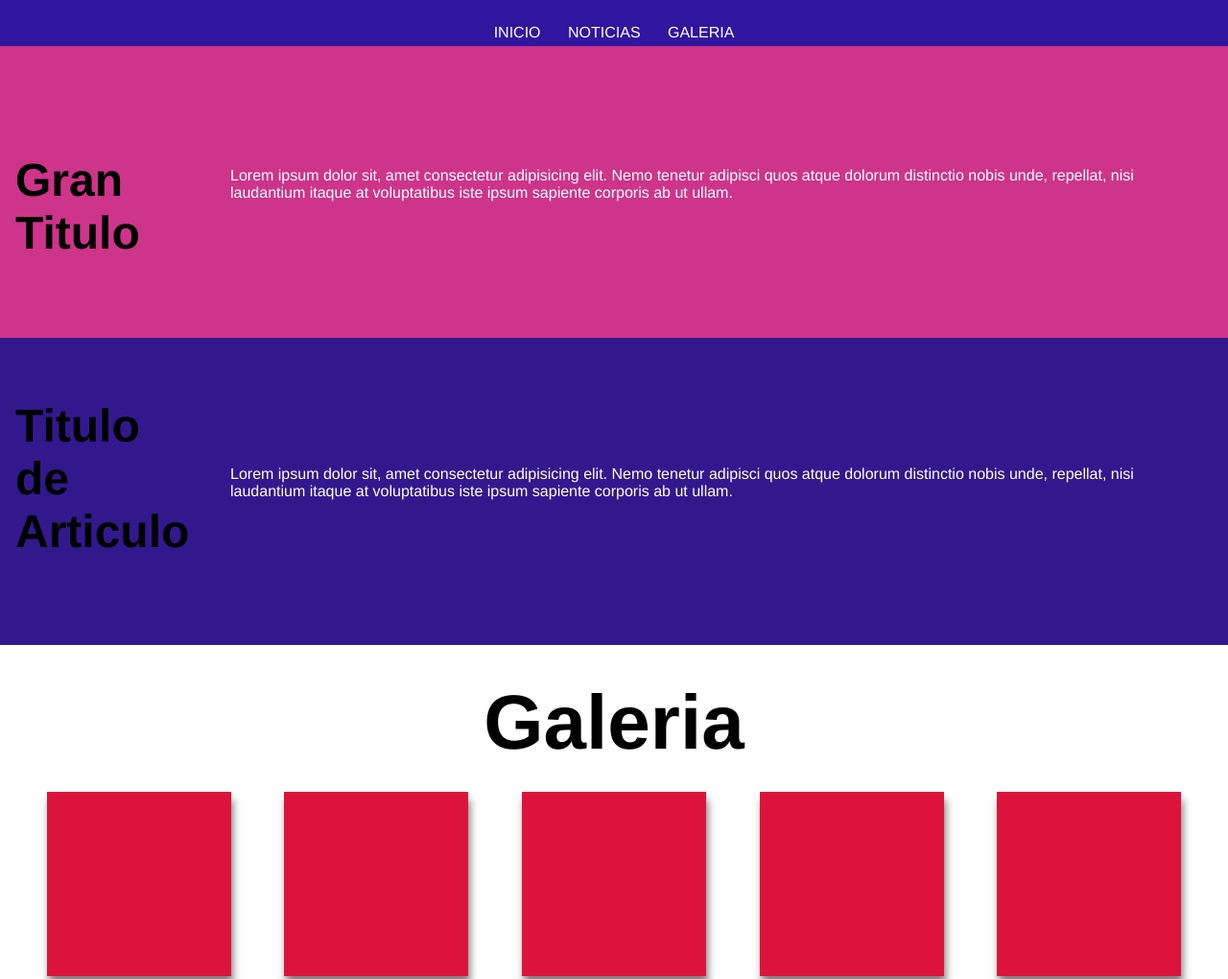
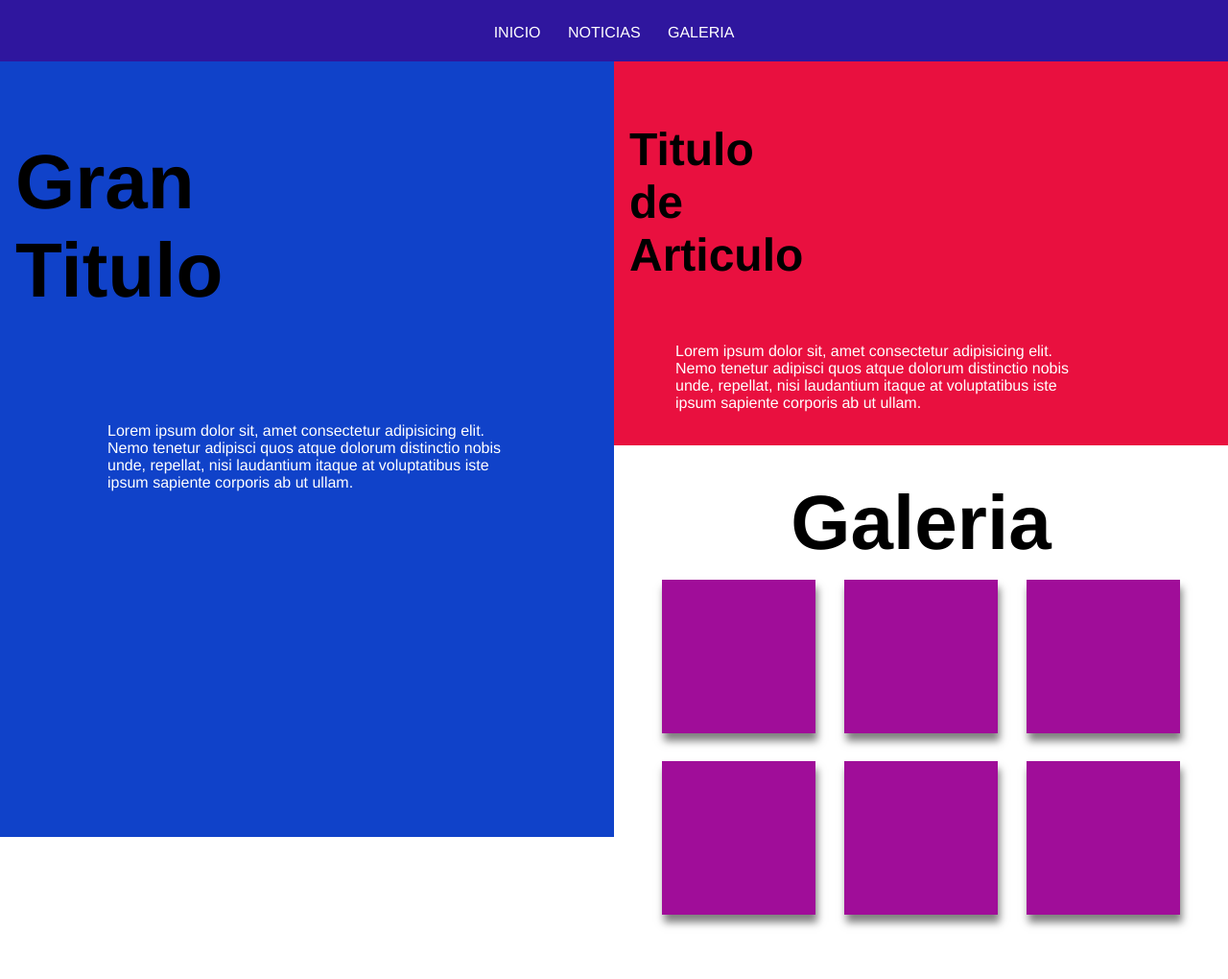
Before and after one commit to erickvilla1998/examen_erick_villa, a plain HTML site: page index.html in a window 1280 px wide. Shown: the top 1020 px of the page at 96% size. After the commit the page ends 986 px from the top, so only its background shows below. Drawn offline with Linux system fonts and the light colour scheme.

Commit message:
Versión computadora

```diff
--- a/main.css
+++ b/main.css
@@ -56,9 +56,10 @@ body{
     top: 0;
     transition: 0.5s;
     font-size:1rem;
+}
 
 
-}
+
 
 .gran{
     background-color: blueviolet;
@@ -124,9 +125,38 @@ body{
     }
 }
 
+
+@media screen and (min-width: 50rem){
+    .gran{
+        background-color: rgb(16, 66, 201);
+        top: 4rem;
+        height: 101%;
+        width: 50%;
+        display: inline-block;
+        align-items: center;
+    }
+    .gran h1{
+        margin-top: 5rem;
+        z-index: 3;
+        width: 10rem;
+        font-size: 5rem;
+        margin-left: 1rem;
+
+    }
+
+    .gran p{
+        margin-top: 7rem;
+        margin-left: 7rem;
+        margin-right: 7rem;
+        font-size: 1rem;
+        font-weight: 80;
+        color: rgb(255, 255, 255);
+    }
+}
+
 @media screen and ( min-width: 30rem ) {
     .gran_2{
-        background-color: rgb(50, 24, 141);
+        background-color: rgb(32, 221, 164);
         top: 40rem;
         height: 20rem;
         width: 100vw;
@@ -147,6 +177,39 @@ body{
     .gran_2 p{
         margin-top: -6rem;
         margin-left: 15rem;
+        font-size: 1rem;
+        font-weight: 80;
+        color: rgb(255, 255, 255);
+    }
+}
+
+
+@media screen and ( min-width: 50rem ) {
+    .gran_2{
+        background-color: rgb(233, 16, 63);
+        margin-top:  -11rem;
+        height:50%;
+        width: 50%;
+        display: inline-block;
+        top: 15rem;
+        margin-left: 50%;
+
+    }
+
+    .gran_2 h1{
+
+        margin-top: 4rem;
+        z-index: 3;
+        width: 10rem;
+        font-size: 3rem;
+        margin-left: 1rem;
+
+    }
+
+    .gran_2 p{
+        margin-top: 4rem;
+        margin-left: 4rem;
+        margin-right: 9rem;
         font-size: 1rem;
         font-weight: 80;
         color: rgb(255, 255, 255);
@@ -222,7 +285,7 @@ body{
 
 }
 
-@media screen and (min-width : 70rem) {
+@media screen and (min-width : 30rem) {
     .nuevo{
         max-width: 120%;
 
@@ -235,3 +298,23 @@ body{
         display: inline-block;
     }
 }
+
+@media screen and (min-width : 50rem) {
+    .nuevo{
+        width: 50%;
+        height: 50%;
+        margin-left: 50%;
+        margin-top: 27rem;
+        margin-bottom: 1rem;
+
+    }
+    .nuevo__item{
+        width: .3rem;
+        height: .1rem;
+        background-color: rgb(160, 13, 153);
+        padding: 5rem;
+    }
+    .only-xbs{
+        display: inline-block;
+    }
+}
```
